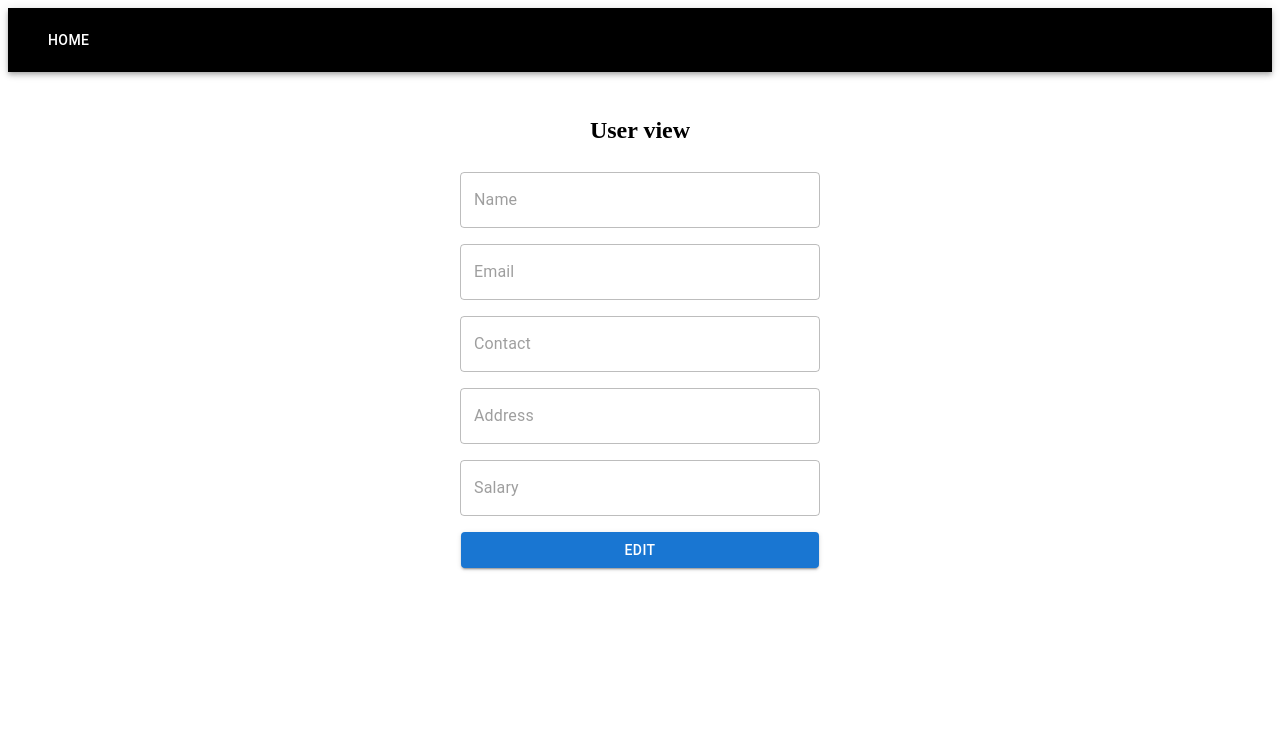
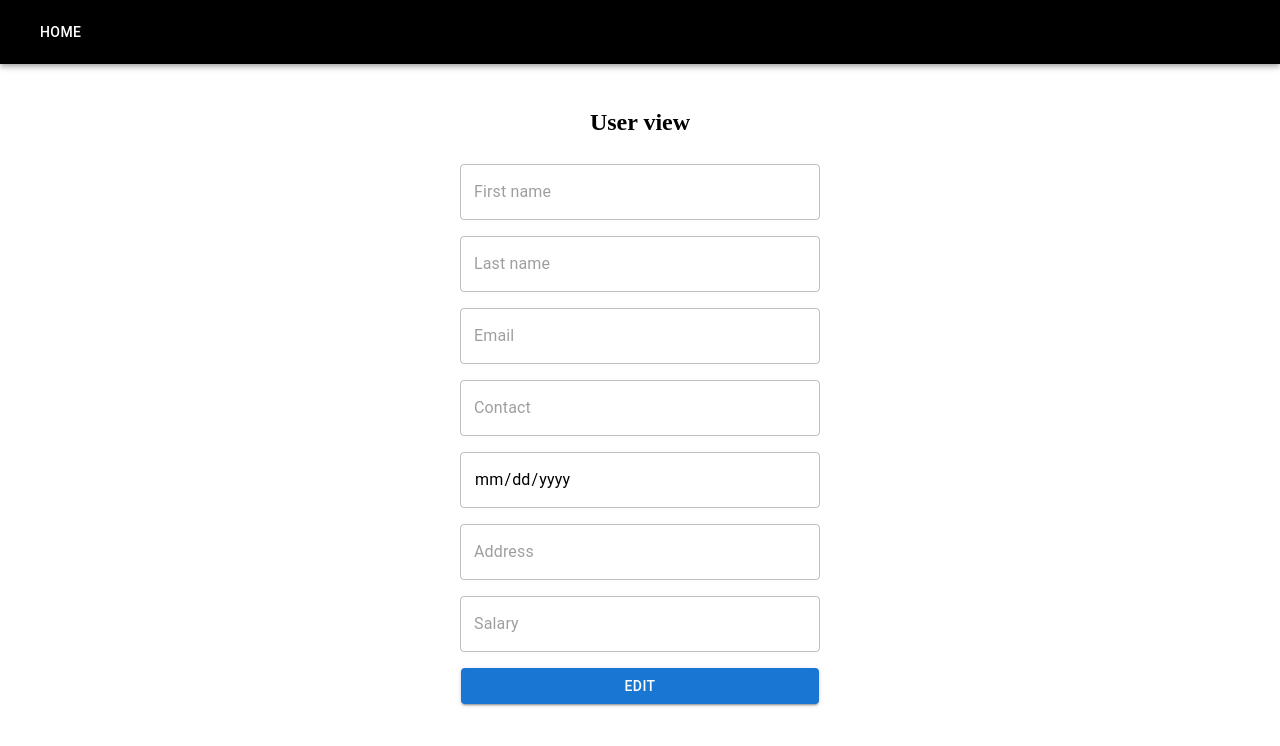
Before and after one commit to ptzt/Vortex-tp, a React (Create React App) app: page /viewuser/1 in a window 1280 px wide. Shown: the top 746 px of the page. Built offline with nearby package versions, Linux system fonts and the light colour scheme; no server answers.

Commit message:
last version

```diff
--- a/db.json
+++ b/db.json
@@ -1,21 +1,11 @@
 {
   "user": [
-    {
-      "firstName": "Tomas",
-      "lastName": "Millan",
-      "email": "tomas@gmail.com",
-      "contact": "123123",
-      "hireDate": "2022-10-01",
-      "salary": "3000",
-      "address": "Tucuman",
-      "id": 16
-    },
     {
       "firstName": "Juan",
       "lastName": "Rodriguez",
       "email": "Juan@gmail.com",
       "contact": "3811231234",
-      "hireDate": "2022-09-23",
+      "hireDate": "2022-07-14",
       "salary": "30000",
       "address": "Tucuman",
       "id": 17
@@ -39,6 +29,16 @@
       "salary": "25000",
       "address": "Alderetes",
       "id": 19
+    },
+    {
+      "firstName": "Example 1",
+      "lastName": "example 1",
+      "email": "example@gmail.com",
+      "contact": "123123",
+      "hireDate": "2022-09-01",
+      "salary": "3020",
+      "address": "Alderetes",
+      "id": 21
     }
   ]
 }
--- a/public/index.html
+++ b/public/index.html
@@ -24,7 +24,7 @@
       work correctly both with client-side routing and a non-root public URL.
       Learn how to configure a non-root public URL by running `npm run build`.
     -->
-    <title>React App</title>
+    <title>Vortex Employees</title>
   </head>
   <body>
     <noscript>You need to enable JavaScript to run this app.</noscript>
--- a/src/redux/actions.js
+++ b/src/actions/actions.js
@@ -4,7 +4,7 @@ import {
   ADD_USER,
   GET_SINGLE_USER,
   UPDATE_USER,
-} from './actionType'
+} from '../common/constants'
 import axios from 'axios'
 
 const getUsers = (users) => ({
--- a/src/redux/actionType.js
+++ b/src/common/constants.js
@@ -1,3 +1,4 @@
+// Action Types
 export const GET_USERS = 'GET_USERS'
 export const DELETE_USERS = 'DELETE_USERS'
 export const ADD_USER = 'ADD_USER'
--- /dev/null
+++ b/src/index.css
@@ -0,0 +1,4 @@
+body {
+  margin: 0;
+  paddng: 0;
+}
--- a/src/index.js
+++ b/src/index.js
@@ -3,6 +3,7 @@ import ReactDOM from 'react-dom'
 import { BrowserRouter } from 'react-router-dom'
 import { Provider } from 'react-redux'
 import store from './redux/store'
+import './index.css'
 
 import App from './App'
 
--- a/src/pages/AddUser.js
+++ b/src/pages/AddUser.js
@@ -4,7 +4,7 @@ import TextField from '@mui/material/TextField'
 import Button from '@mui/material/Button'
 import { useDispatch } from 'react-redux'
 import { useNavigate } from 'react-router-dom'
-import { addUser } from '../redux/actions'
+import { addUser } from '../actions/actions'
 
 export const AddUser = () => {
   const [state, setState] = useState({
@@ -21,16 +21,8 @@ export const AddUser = () => {
   let dispatch = useDispatch()
   let history = useNavigate()
 
-  const {
-    name,
-    firstName,
-    lastName,
-    email,
-    contact,
-    hireDate,
-    salary,
-    address,
-  } = state
+  const { firstName, lastName, email, contact, hireDate, salary, address } =
+    state
 
   const handleInputChange = (e) => {
     let { name, value } = e.target
--- a/src/pages/EditUser.js
+++ b/src/pages/EditUser.js
@@ -4,7 +4,7 @@ import { TextField } from '@mui/material'
 import Button from '@mui/material/Button'
 import { useDispatch, useSelector } from 'react-redux'
 import { useNavigate, useParams } from 'react-router-dom'
-import { getSingleUser, updateUser } from '../redux/actions'
+import { getSingleUser, updateUser } from '../actions/actions'
 
 export const EditUser = () => {
   const [state, setState] = useState({
@@ -19,7 +19,8 @@ export const EditUser = () => {
   let history = useNavigate()
   let { id } = useParams()
   const { user } = useSelector((state) => state.data)
-  const { name, email, contact, address, salary } = state
+  const { firstName, lastName, email, contact, address, salary, hireDate } =
+    state
   const [disabled, setDisabled] = useState(true)
   const [show, setShow] = useState(true)
 
@@ -41,7 +42,15 @@ export const EditUser = () => {
   const handleSubmit = (e) => {
     e.preventDefault()
     if (window.confirm('Do you want to confirm the update?')) {
-      if (!name || !address || !contact || !email || !salary) {
+      if (
+        !firstName ||
+        !lastName ||
+        !address ||
+        !contact ||
+        !email ||
+        !salary ||
+        !hireDate
+      ) {
         setError('Please input all input field')
       } else {
         dispatch(updateUser(state, id))
@@ -112,11 +121,28 @@ export const EditUser = () => {
       >
         <TextField
           id="outlined-basic"
-          label="Name"
+          label="First name"
           variant="outlined"
-          value={name || ''}
+          value={firstName || ''}
           type="text"
-          name="name"
+          name="firstName"
+          onChange={handleInputChange}
+          disabled={disabled}
+          InputProps={{ disableUnderline: true }}
+          sx={{
+            '& .MuiInputBase-input.Mui-disabled': {
+              WebkitTextFillColor: 'black',
+            },
+          }}
+        />
+        <br />
+        <TextField
+          id="outlined-basic"
+          label="Last name"
+          variant="outlined"
+          value={lastName || ''}
+          type="text"
+          name="lastName"
           onChange={handleInputChange}
           disabled={disabled}
           InputProps={{ disableUnderline: true }}
@@ -151,6 +177,22 @@ export const EditUser = () => {
           value={contact || ''}
           type="number"
           name="contact"
+          onChange={handleInputChange}
+          disabled={disabled}
+          InputProps={{ disableUnderline: true }}
+          sx={{
+            '& .MuiInputBase-input.Mui-disabled': {
+              WebkitTextFillColor: 'black',
+            },
+          }}
+        />
+        <br />
+        <TextField
+          id="outlined-basic"
+          variant="outlined"
+          value={hireDate || ''}
+          type="date"
+          name="hireDate"
           onChange={handleInputChange}
           disabled={disabled}
           InputProps={{ disableUnderline: true }}
--- a/src/pages/Home.js
+++ b/src/pages/Home.js
@@ -1,6 +1,6 @@
 import React, { useEffect, useState } from 'react'
 import { useDispatch, useSelector } from 'react-redux'
-import { deleteUser, loadUsers } from '../redux/actions'
+import { deleteUser, loadUsers } from '../actions/actions'
 import ButtonGroup from '@mui/material/ButtonGroup'
 import { useNavigate } from 'react-router-dom'
 import MaterialTable from '@material-table/core'
@@ -33,7 +33,7 @@ const Home = () => {
           <Button
             color="error"
             style={{ marginRight: '2px' }}
-            onClick={() => handleDelete(user.id)}
+            onClick={() => handleDelete(user.id, user.firstName, user.lastName)}
           >
             Delete
           </Button>
@@ -49,8 +49,12 @@ const Home = () => {
     dispatch(loadUsers())
   }, [])
 
-  const handleDelete = (id) => {
-    if (window.confirm('Are you sure you want to delete this user?')) {
+  const handleDelete = (id, firstName, lastName) => {
+    if (
+      window.confirm(
+        `Are you sure you want to delete ${firstName} ${lastName}?`
+      )
+    ) {
       dispatch(deleteUser(id))
     }
   }
@@ -60,7 +64,7 @@ const Home = () => {
   return (
     <div>
       <MaterialTable
-        title="Employee Data"
+        title="Employees Data"
         data={users}
         columns={columns}
         options={{
--- a/src/redux/reducer.js
+++ b/src/reducers/reducer.js
@@ -4,7 +4,7 @@ import {
   ADD_USER,
   GET_SINGLE_USER,
   UPDATE_USER,
-} from './actionType'
+} from '../common/constants'
 
 const initialState = {
   users: [],
--- a/src/redux/store.js
+++ b/src/redux/store.js
@@ -1,6 +1,6 @@
 import { createStore, applyMiddleware } from 'redux'
 import reduxThunk from 'redux-thunk'
-import rootReducer from './rootReducer'
+import rootReducer from '../reducers/rootReducer'
 
 const middlewares = [reduxThunk]
 
```
Also changed, not shown: src/reducers/rootReducer.js (renamed from src/redux/rootReducer.js).
